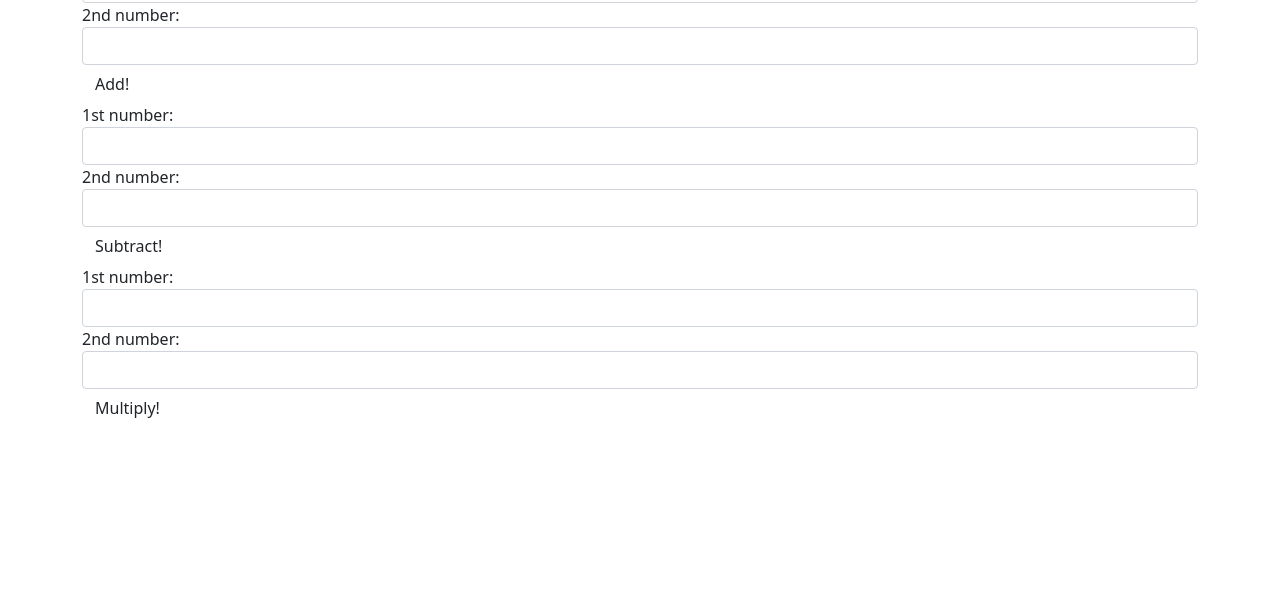
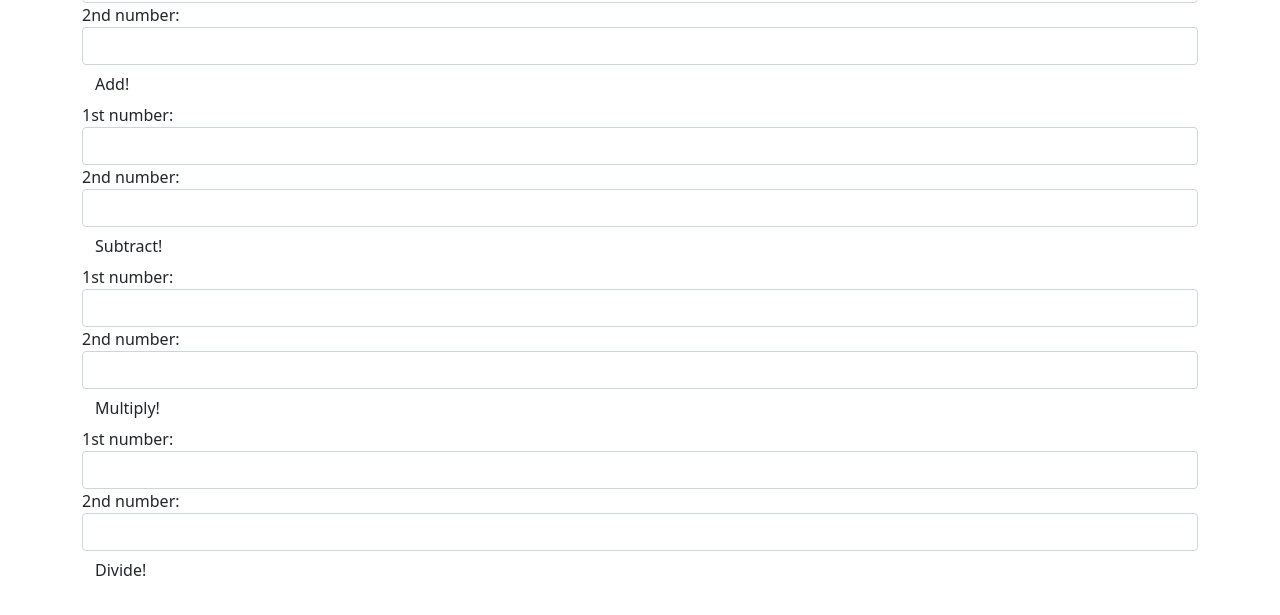
Before and after one commit to MorganJBradford/calculator, a plain HTML site: page index.html in a window 1280 px wide. Shown: the part 115-730 px from the top of the page. Drawn offline with Linux system fonts and the light colour scheme.

Commit message:
add divide form
Co-authored-by: Jeroen van Seeters <vanseetersjeroen@gmail.com>

```diff
--- a/index.html
+++ b/index.html
@@ -43,6 +43,17 @@
       </div>
       <button type="submit" class="btn">Multiply!</button>
     </form>
+    <form id="divide">
+      <div class="form-group">
+        <label for="divide1">1st number:</label>
+        <input id="divide1" class="form-control" type="text">
+      </div>
+      <div class="form-group">
+        <label for="divide2">2nd number:</label>
+        <input id="divide2" class="form-control" type="text">
+      </div>
+      <button type="submit" class="btn">Divide!</button>
+    </form>
     <div id="output">
 
     </div>
```
